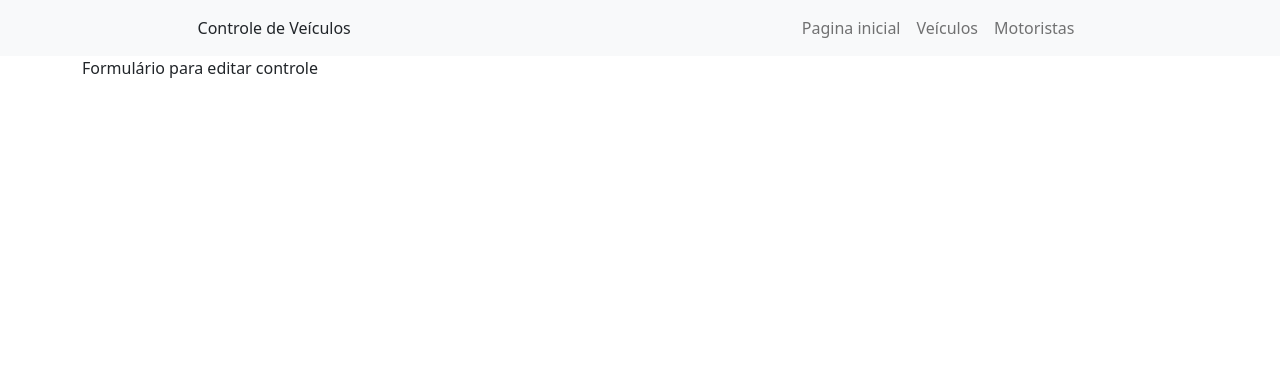
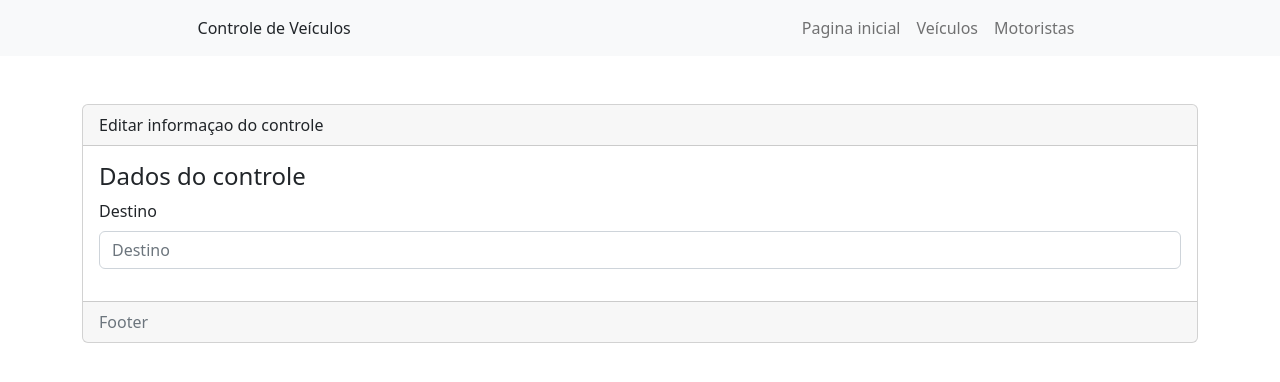
Before and after one commit to MatheusLucca/AG-Sistemas-crudVeiculos, a Django app: template controleDeVeiculos/templates/editarControle.html in a window 1280 px wide. Shown: the top 382 px of the page. Run offline with Django 4.2, Linux system fonts and the light colour scheme; the template is opened without the code that fills it, so the values that code supplies are empty.

Commit message:
Create form and connect mysql

```diff
--- a/TesteEstagio/__init__.py
+++ b/TesteEstagio/__init__.py
@@ -0,0 +1,2 @@
+import pymysql
+pymysql.install_as_MySQLdb()
--- a/controleDeVeiculos/templates/base.html
+++ b/controleDeVeiculos/templates/base.html
@@ -15,7 +15,7 @@
 </head>
 
 <body>
-    <nav class="navbar navbar-expand navbar-warning bg-light d-flex justify-content-around">
+    <nav class="navbar navbar-expand navbar-warning bg-light d-flex justify-content-around mb-5">
         <span> Controle de Veículos</span>
         <ul class="nav navbar-nav ms-5">
             <li class="nav-item active">
--- /dev/null
+++ b/controleDeVeiculos/templates/baseControleForm.html
@@ -0,0 +1,10 @@
+<form method="post">
+
+
+    <div class="mb-3">
+        <label for="destino" class="form-label">Destino</label>
+        <input type="text" class="form-control" name="destino" id="destino" placeholder="Destino">
+    </div>
+
+
+</form>
--- a/controleDeVeiculos/templates/editarControle.html
+++ b/controleDeVeiculos/templates/editarControle.html
@@ -4,7 +4,18 @@
 
 {% block content %}
 
-Formulário para editar controle
+<div class="card">
+    <div class="card-header">
+        Editar informaçao do controle
+    </div>
+    <div class="card-body">
+        <h4 class="card-title">Dados do controle</h4>
+        {% include 'baseControleForm.html' %}
+    </div>
+    <div class="card-footer text-muted">
+        Footer
+    </div>
+</div>
 
 
 {% endblock  %}
--- a/controleDeVeiculos/urls.py
+++ b/controleDeVeiculos/urls.py
@@ -3,7 +3,8 @@ from . import views
 
 urlpatterns = [
     path('', views.index, name='index'),
+    path('controle/cadastro', views.cadastrarControle, name='cadastrarControle'),
     path('veiculos', views.veiculos, name='veiculos'),
     path('motorista', views.motorista, name='motorista'),
-
+    path('controle/edição', views.editarControle, name='editarControle')
 ]
```
Also changed, not shown: TesteEstagio/settings.py (+6 -2 lines), controleDeVeiculos/templates/criarControle.html (+21 -0 lines), controleDeVeiculos/templates/index.html (+8 -2 lines), controleDeVeiculos/views.py (+8 -0 lines).
